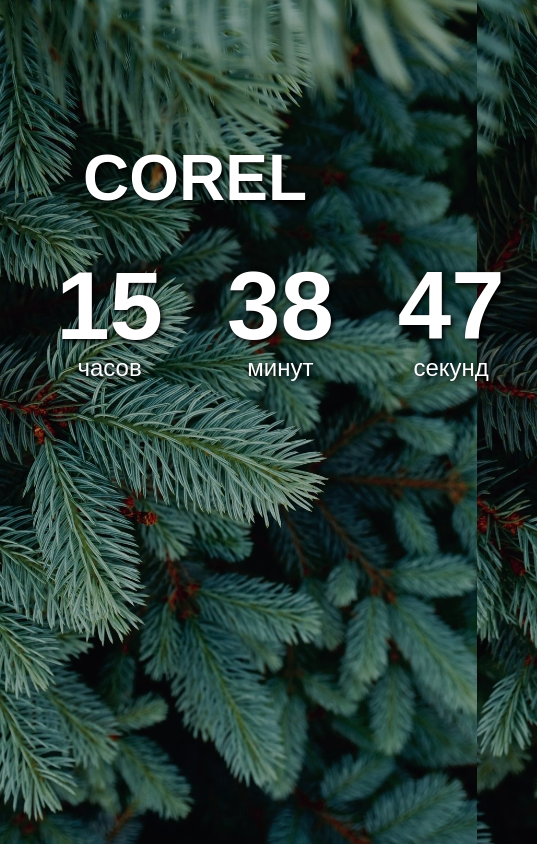
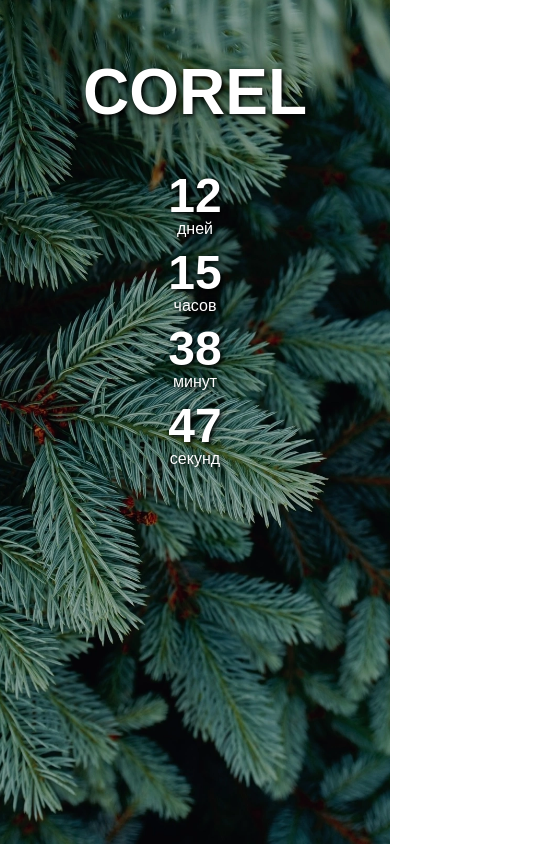
Before and after one commit to Romanov-E/corel, a plain HTML site: page index.html in a window 390 px wide. Shown: the whole page, 537 px wide, since content can reach past the window. Drawn offline with Linux system fonts and the light colour scheme.

Commit message:
Update media.css

```diff
--- a/media.css
+++ b/media.css
@@ -1,5 +1,31 @@
-@media only screen and (max-width: 480px){
-    .wrapper{
-        width: 320px;
+@media (max-width: 768px) {
+    .big-text {
+        font-size: 4rem;
+        margin: 0 1rem;
+    }
+
+    .countdown-el span {
+        font-size: 1.2rem;
     }
 }
+
+@media (max-width: 480px) {
+    .countdown-container {
+        flex-direction: column;
+        gap: 10px;
+    }
+
+    .big-text {
+        font-size: 3rem;
+        margin: 0;
+    }
+
+    .countdown-el span {
+        font-size: 1rem;
+    }
+
+    body {
+        overflow: auto;
+        padding: 10px;
+    }
+}
```
